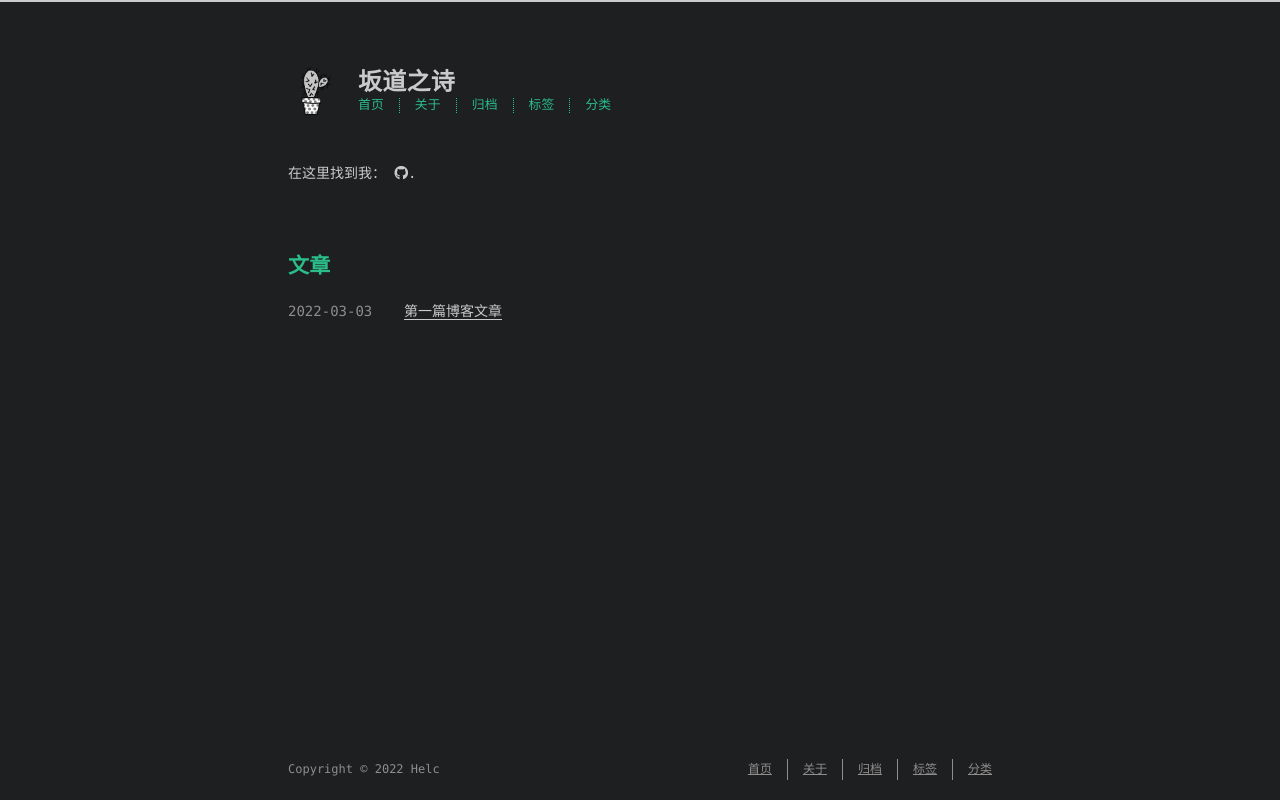
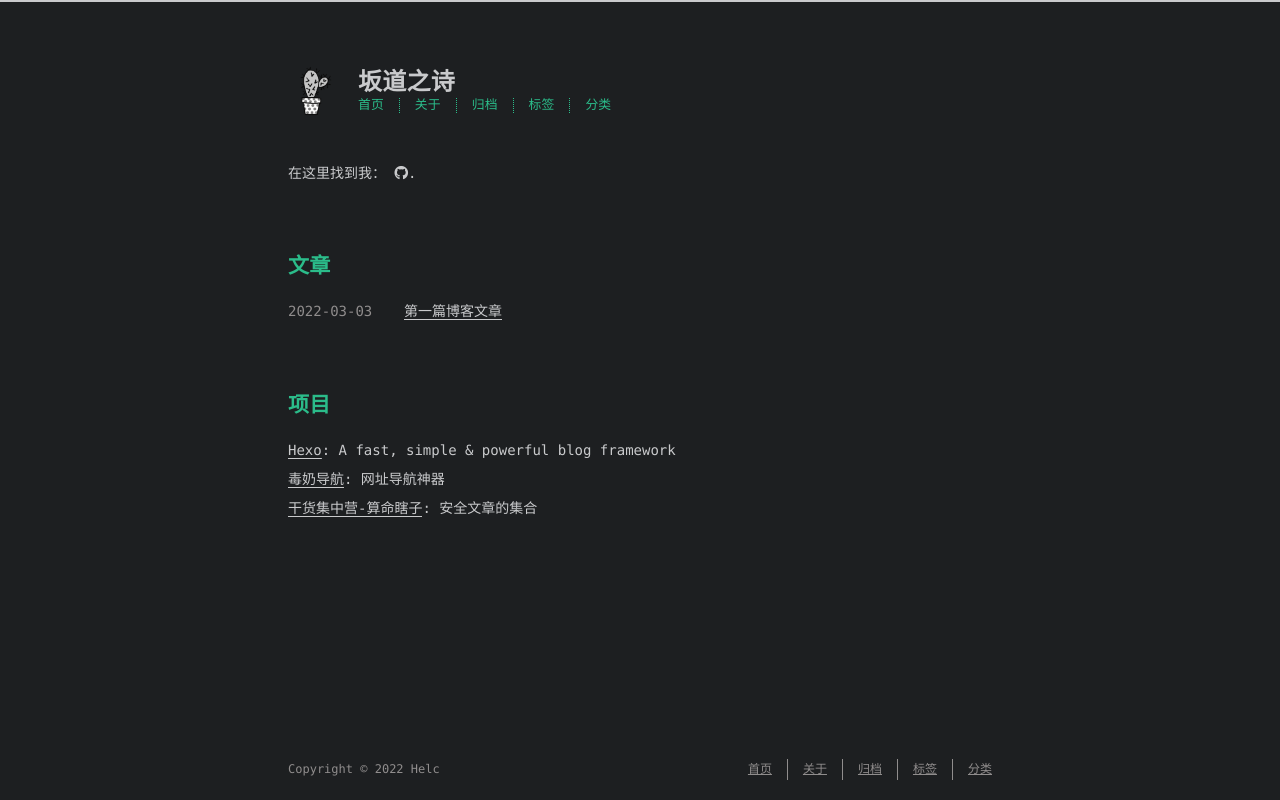
Before and after one commit to helcddd/helcddd.github.io, a plain HTML site: page index.html in a window 1280 px wide. Drawn offline with nearby package versions, Linux system fonts and the light colour scheme; a web font is replaced by a local one.

Commit message:
Site updated: 2022-03-03 16:56:09

```diff
--- a/index.html
+++ b/index.html
@@ -136,6 +136,28 @@
 </section>
 
 
+<section id="projects">
+  <span class="h1"><a target="_blank" rel="noopener" href="http://github.com/probberechts">项目</a></span>
+  <ul class="project-list">
+
+      <li class="project-item">
+        <a target="_blank" rel="noopener" href="https://hexo.io/">Hexo</a>: <p>A fast, simple &amp; powerful blog framework</p>
+
+      </li>
+
+      <li class="project-item">
+        <a target="_blank" rel="noopener" href="https://limbopro.com/daohang/">毒奶导航</a>: <p>网址导航神器</p>
+
+      </li>
+
+      <li class="project-item">
+        <a target="_blank" rel="noopener" href="https://nmd5.com/test/index.php">干货集中营-算命瞎子</a>: <p>安全文章的集合</p>
+
+      </li>
+
+  </ul>
+</section>
+
 
 
         <footer id="footer">
```
